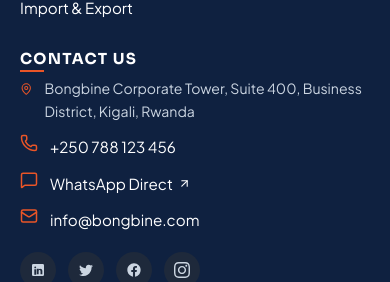
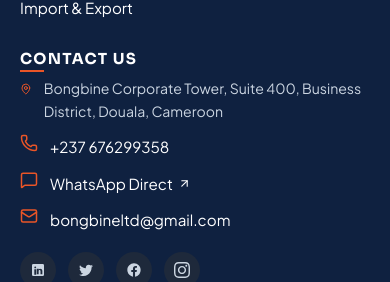
Before and after one commit to sangwajesly/bongbine_ltd, a React (Vite) app: page / in a window 390 px wide. Shown: the part 9126-9408 px from the top of the page. Built offline with nearby package versions, Linux system fonts and the light colour scheme.

Commit message:
Update official company email and phone number (+237 676299358)

```diff
--- a/src/data/companyData.js
+++ b/src/data/companyData.js
@@ -32,12 +32,12 @@
   ],
 
   contact: {
-    address: "Bongbine Corporate Tower, Suite 400, Business District, Kigali, Rwanda",
-    phone1: "+250 788 123 456",
-    phone2: "+250 788 654 321",
-    whatsapp: "+250788123456",
-    email: "info@bongbine.com",
-    contactEmail: "contact@bongbine.com",
+    address: "Bongbine Corporate Tower, Suite 400, Business District, Douala, Cameroon",
+    phone1: "+237 676299358",
+    phone2: "+237 676299358",
+    whatsapp: "237676299358",
+    email: "bongbineltd@gmail.com",
+    contactEmail: "bongbineltd@gmail.com",
     hours: "Monday - Friday: 8:00 AM - 5:00 PM | Saturday: 9:00 AM - 1:00 PM",
     socials: {
       linkedin: "https://linkedin.com/company/bongbine-ltd",
--- a/src/pages/Contact.jsx
+++ b/src/pages/Contact.jsx
@@ -196,7 +196,7 @@
                           type="tel"
                           value={formData.phone}
                           onChange={(e) => setFormData({ ...formData, phone: e.target.value })}
-                          placeholder="+250..."
+                          placeholder="+237..."
                           className="form-input"
                         />
                       </div>
```
